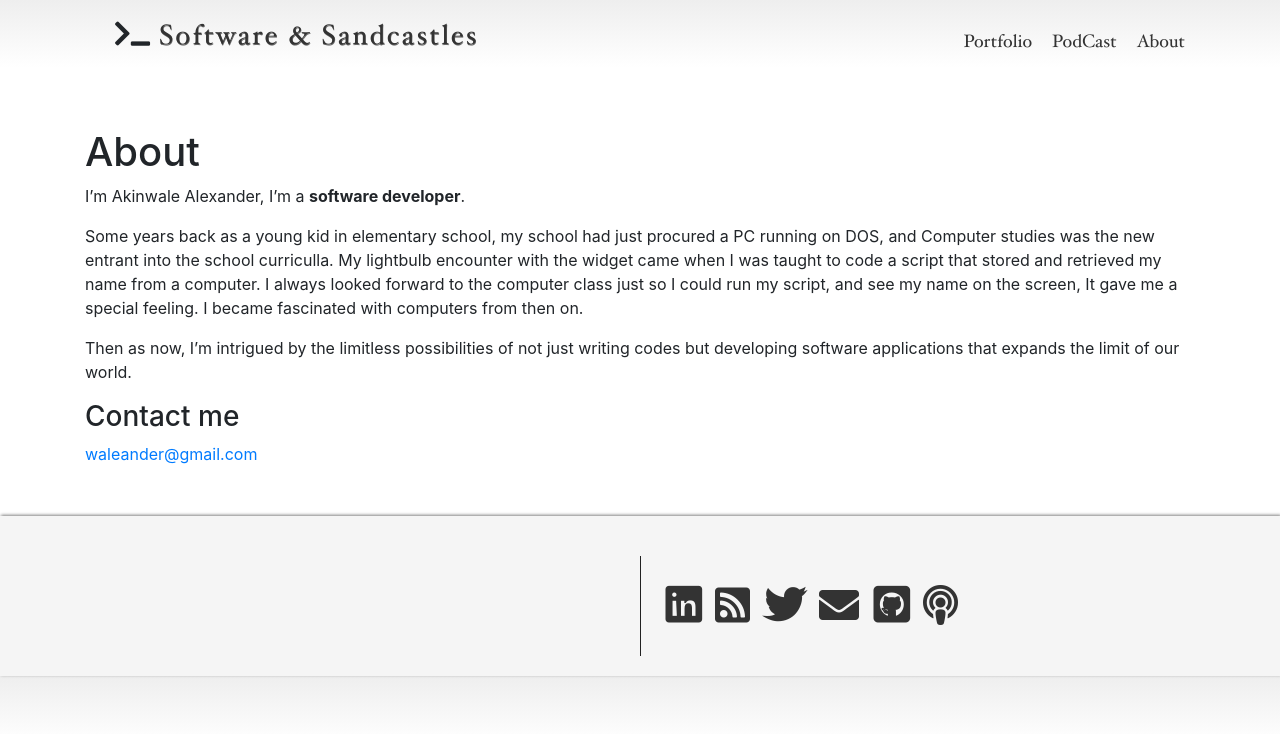
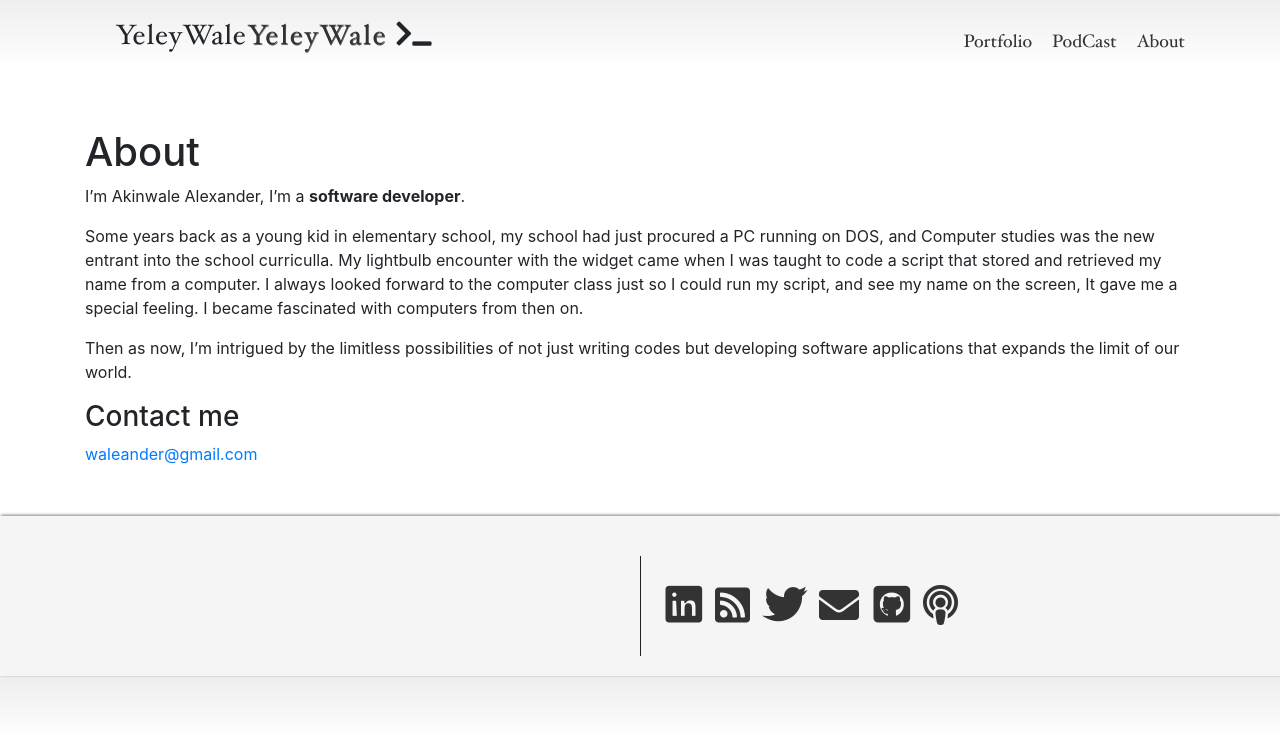
Before and after one commit to yeleywale/yeleywale.github.io, a Jekyll site: the page built from about.md, in a window 1280 px wide. Shown: the top 734 px of the page. Built offline with Jekyll 4.4.1, drawn with Linux system fonts in a browser that asks for light colours; nearby versions of some CDN libraries; comment, search, counter and statistics services are not loaded.

Commit message:
Modify blog title

```diff
--- a/_config.yml
+++ b/_config.yml
@@ -3,7 +3,7 @@
 #
 
 # Name of your site (displayed in the header)
-name: Software & Sandcastles
+name: YeleyWale
 
 # Short bio or description (displayed in the header)
 description: Hi I'm Akinwale Awoyele, a computer programmer and journeyman software engineer living in Lagos , Nigeria. I code for fun and profit. I'm also likely to be caught touring the great continent of Africa, whether rappeling across canyons in Cape Town or searching through the ancient ruins in Timbuktu.
--- a/_layouts/default.html
+++ b/_layouts/default.html
@@ -33,7 +33,7 @@
 
         <div class="row">
           <div class="site-info col-5">
-            <h1 class="site-name"><i class="fas fa-terminal"></i> <a href="{{ site.baseurl }}/">{{ site.name }} </a></h1>
+            <h1 class="site-name">{{/dev/}}{{site.name}}{{/blog}}<a href="{{ site.baseurl }}/">{{ site.name }} </a><i class="fas fa-terminal"></i> </h1>
             <!-- <p class="site-description">{{ site.description }}</p> -->
           </div>
 
```
